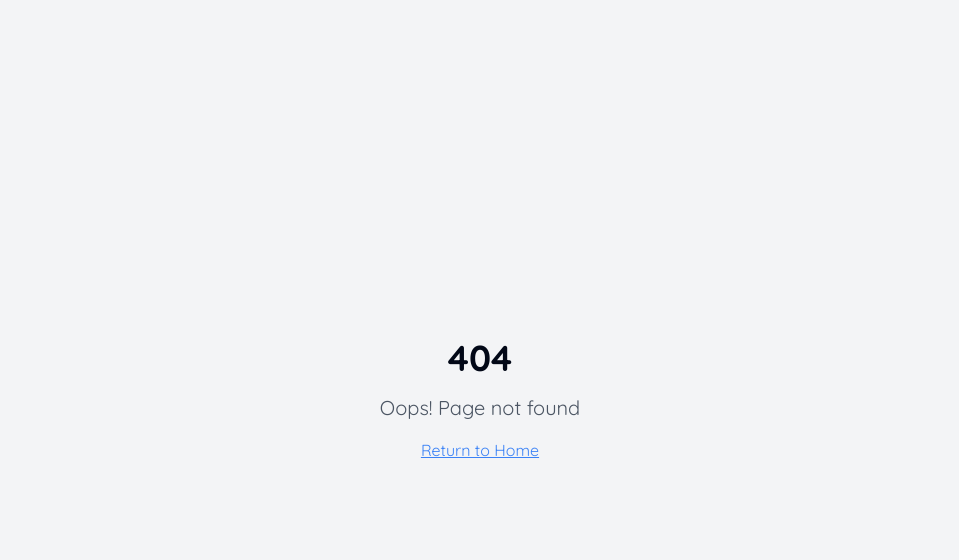
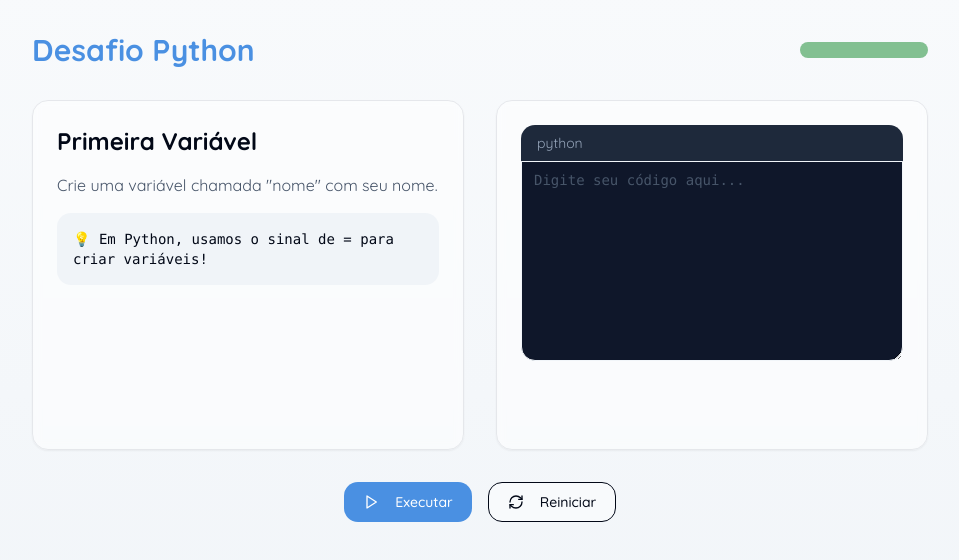
Before and after one commit to heliocmt/kidev, a React (Vite) app: page /game in a window 1280 px wide. Before the commit this address had no page. Shown: the top 560 px of the page, without its empty margins (160-1119 px from the left). Built offline with nearby package versions, Linux system fonts and the light colour scheme.

Commit message:
Create game page
This commit creates a new game page.

```diff
--- a/src/App.tsx
+++ b/src/App.tsx
@@ -1,9 +1,11 @@
+
 import { Toaster } from "@/components/ui/toaster";
 import { Toaster as Sonner } from "@/components/ui/sonner";
 import { TooltipProvider } from "@/components/ui/tooltip";
 import { QueryClient, QueryClientProvider } from "@tanstack/react-query";
 import { BrowserRouter, Routes, Route } from "react-router-dom";
 import Index from "./pages/Index";
+import Game from "./pages/Game";
 import NotFound from "./pages/NotFound";
 
 const queryClient = new QueryClient();
@@ -16,7 +18,7 @@ const App = () => (
       <BrowserRouter>
         <Routes>
           <Route path="/" element={<Index />} />
-          {/* ADD ALL CUSTOM ROUTES ABOVE THE CATCH-ALL "*" ROUTE */}
+          <Route path="/game" element={<Game />} />
           <Route path="*" element={<NotFound />} />
         </Routes>
       </BrowserRouter>
--- /dev/null
+++ b/src/components/CodeBlock.tsx
@@ -0,0 +1,31 @@
+
+import React from 'react';
+import { Textarea } from '@/components/ui/textarea';
+
+interface CodeBlockProps {
+  code: string;
+  onChange: (value: string) => void;
+  language: string;
+  className?: string;
+}
+
+export const CodeBlock: React.FC<CodeBlockProps> = ({
+  code,
+  onChange,
+  language,
+  className
+}) => {
+  return (
+    <div className={className}>
+      <div className="bg-slate-800 text-slate-400 px-4 py-2 rounded-t-md text-sm">
+        {language}
+      </div>
+      <Textarea
+        value={code}
+        onChange={(e) => onChange(e.target.value)}
+        className="font-mono text-sm bg-slate-900 text-slate-100 rounded-t-none min-h-[200px]"
+        placeholder="Digite seu código aqui..."
+      />
+    </div>
+  );
+};
--- /dev/null
+++ b/src/pages/Game.tsx
@@ -0,0 +1,86 @@
+
+import React, { useState } from 'react';
+import { motion } from 'framer-motion';
+import { Card } from '@/components/ui/card';
+import { Button } from '@/components/ui/button';
+import { Progress } from '@/components/ui/progress';
+import { ScrollArea } from '@/components/ui/scroll-area';
+import { PlayIcon, RefreshCw, CheckCircle } from 'lucide-react';
+import { CodeBlock } from '@/components/CodeBlock';
+import { toast } from 'sonner';
+
+const Game = () => {
+  const [progress, setProgress] = useState(0);
+  const [code, setCode] = useState('');
+
+  const challenge = {
+    title: 'Primeira Variável',
+    description: 'Crie uma variável chamada "nome" com seu nome.',
+    expectedOutput: 'nome = "seu_nome"',
+    tip: 'Em Python, usamos o sinal de = para criar variáveis!'
+  };
+
+  const checkAnswer = () => {
+    if (code.includes('nome =')) {
+      toast.success('Parabéns! Você completou o desafio!');
+      setProgress(100);
+    } else {
+      toast.error('Tente novamente! Dica: use "nome = " para criar a variável');
+    }
+  };
+
+  const resetGame = () => {
+    setCode('');
+    setProgress(0);
+    toast.info('Jogo reiniciado!');
+  };
+
+  return (
+    <div className="min-h-screen p-8 bg-gradient-to-b from-background to-muted">
+      <motion.div
+        initial={{ opacity: 0, y: 20 }}
+        animate={{ opacity: 1, y: 0 }}
+        className="max-w-4xl mx-auto space-y-8"
+      >
+        <div className="flex items-center justify-between">
+          <h1 className="text-3xl font-bold text-primary">Desafio Python</h1>
+          <Progress value={progress} className="w-32" />
+        </div>
+
+        <div className="grid grid-cols-1 md:grid-cols-2 gap-8">
+          <Card className="p-6 bg-white/50 backdrop-blur-sm">
+            <h2 className="text-2xl font-bold mb-4">{challenge.title}</h2>
+            <p className="text-muted-foreground mb-4">{challenge.description}</p>
+            <div className="bg-muted p-4 rounded-md mb-4">
+              <p className="text-sm font-mono">💡 {challenge.tip}</p>
+            </div>
+          </Card>
+
+          <Card className="p-6 bg-white/50 backdrop-blur-sm">
+            <ScrollArea className="h-[300px]">
+              <CodeBlock
+                code={code}
+                onChange={setCode}
+                language="python"
+                className="min-h-[200px]"
+              />
+            </ScrollArea>
+          </Card>
+        </div>
+
+        <div className="flex justify-center gap-4">
+          <Button onClick={checkAnswer} className="w-32">
+            <PlayIcon className="mr-2 h-4 w-4" />
+            Executar
+          </Button>
+          <Button onClick={resetGame} variant="outline" className="w-32">
+            <RefreshCw className="mr-2 h-4 w-4" />
+            Reiniciar
+          </Button>
+        </div>
+      </motion.div>
+    </div>
+  );
+};
+
+export default Game;
--- a/src/pages/Index.tsx
+++ b/src/pages/Index.tsx
@@ -2,10 +2,17 @@
 import { motion } from "framer-motion";
 import { LevelCard } from "@/components/LevelCard";
 import { toast } from "sonner";
+import { useNavigate } from "react-router-dom";
 
 const Index = () => {
+  const navigate = useNavigate();
+
   const handleStartLevel = (level: number) => {
-    toast.info(`Em breve: Nível ${level}!`);
+    if (level === 1) {
+      navigate('/game');
+    } else {
+      toast.info(`Em breve: Nível ${level}!`);
+    }
   };
 
   return (
```
